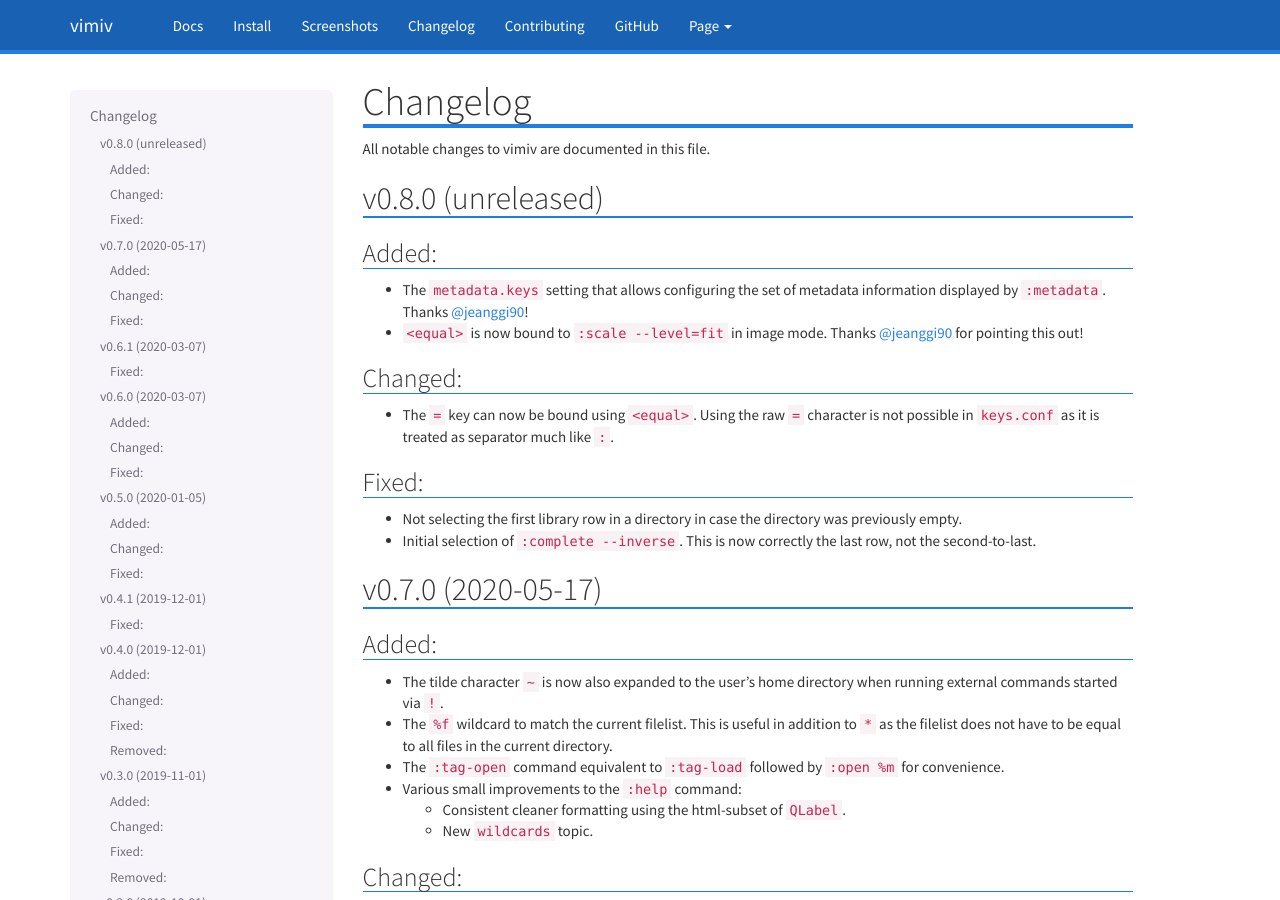
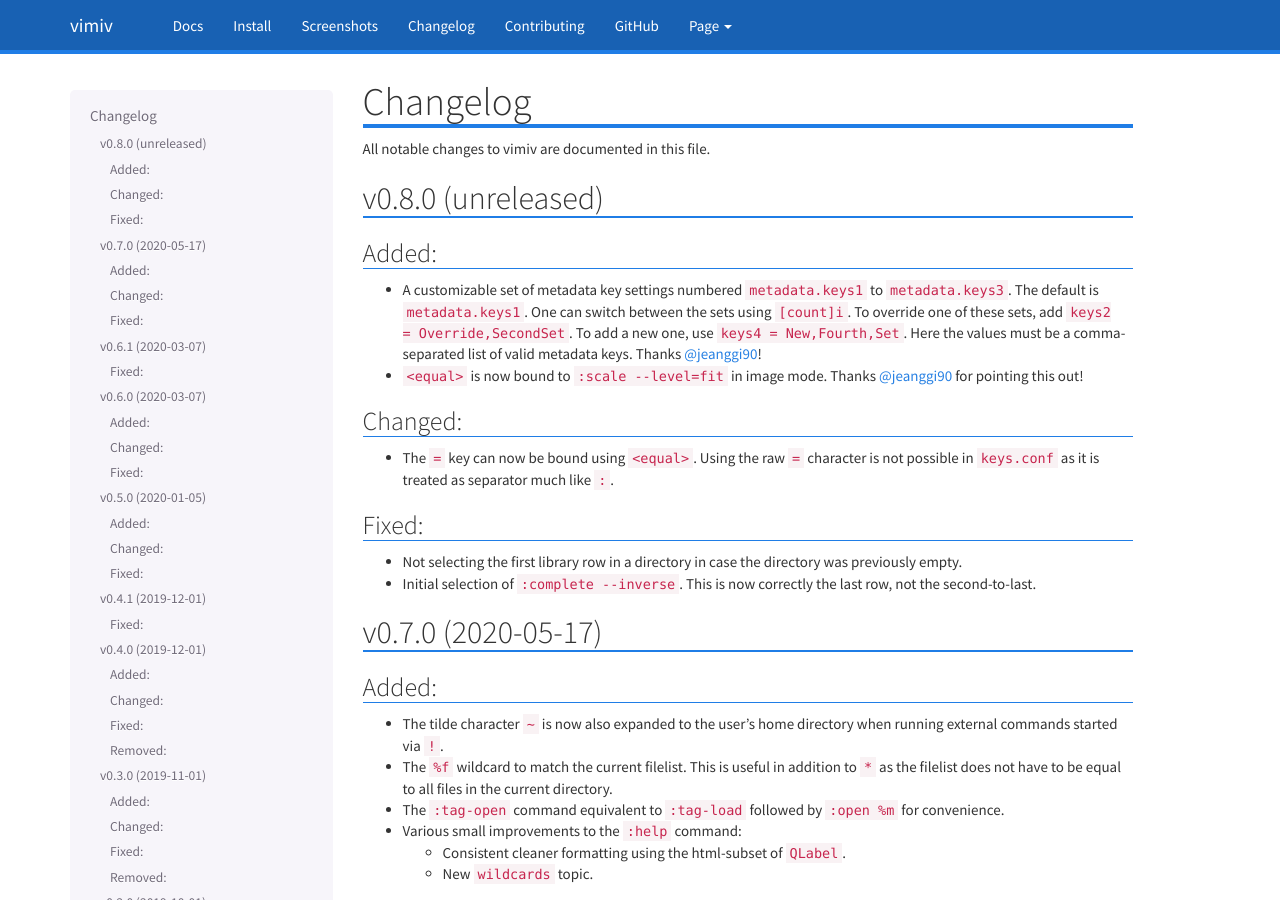
Before and after one commit to karlch/vimiv-qt, a Sphinx documentation site: the page built from docs/changelog.rst, in a window 1280 px wide and 900 px high. Built offline with Sphinx 7.4.7, drawn with Linux system fonts in a browser that asks for light colours.

Commit message:
Update changelog for adding set of metadata keys

```diff
--- a/docs/changelog.rst
+++ b/docs/changelog.rst
@@ -9,8 +9,11 @@
 Added:
 ^^^^^^
 
-* The ``metadata.keys`` setting that allows configuring the set of metadata
-  information displayed by ``:metadata``. Thanks
+* A customizable set of metadata key settings numbered ``metadata.keys1`` to
+  ``metadata.keys3``. The default is ``metadata.keys1``. One can switch between the sets
+  using ``[count]i``. To override one of these sets, add ``keys2 =
+  Override,SecondSet``. To add a new one, use ``keys4 = New,Fourth,Set``. Here the
+  values must be a comma-separated list of valid metadata keys. Thanks
   `@jeanggi90 <https://github.com/jeanggi90>`_!
 * ``<equal>`` is now bound to ``:scale --level=fit`` in image mode. Thanks
   `@jeanggi90 <https://github.com/jeanggi90>`_ for pointing this out!
```
